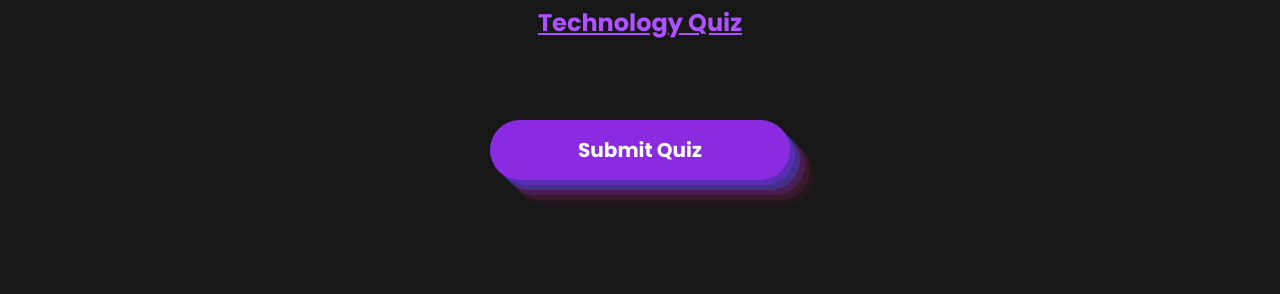
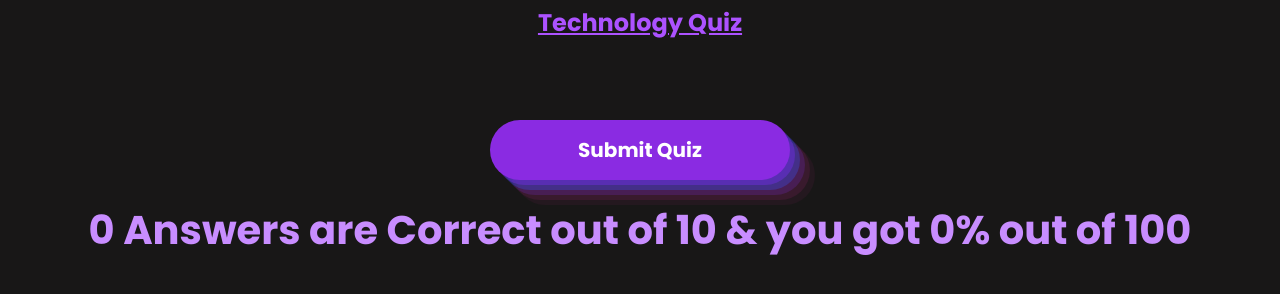
Before and after one commit to prasadmore01/QUIZ-APPLICATIONS-using-NODE-JS, a website: page public/techMcq/techmcq.html in a window 1280 px wide. Shown: the part 178-472 px from the top of the page. Drawn offline with Linux system fonts and the light colour scheme; no server answers.

Commit message:
Working On PopUp

```diff
--- a/public/techMcq/techMcq.js
+++ b/public/techMcq/techMcq.js
@@ -123,3 +123,13 @@ function correctAnswers(){
  }
 
  }
+
+ //AFTER SUBMIT POPUP
+
+let popup = document.getElementById("popup")
+let divPop = document.createElement("div")
+let ansH1 = document.createElement("h1")
+ansH1.innerHTML = count + " Answers are Correct out of 10 & you got "+count*10+"% out of 100"
+
+divPop.append(ansH1)
+popup.append(divPop)
--- a/public/techMcq/techmcq.html
+++ b/public/techMcq/techmcq.html
@@ -20,6 +20,9 @@
         </div>
         <button id="submitQuiz">Submit Quiz</button>
 
+        <div id="popup">
+
+        </div>
 
     <script src="./techMcq.js"></script>
 
```
